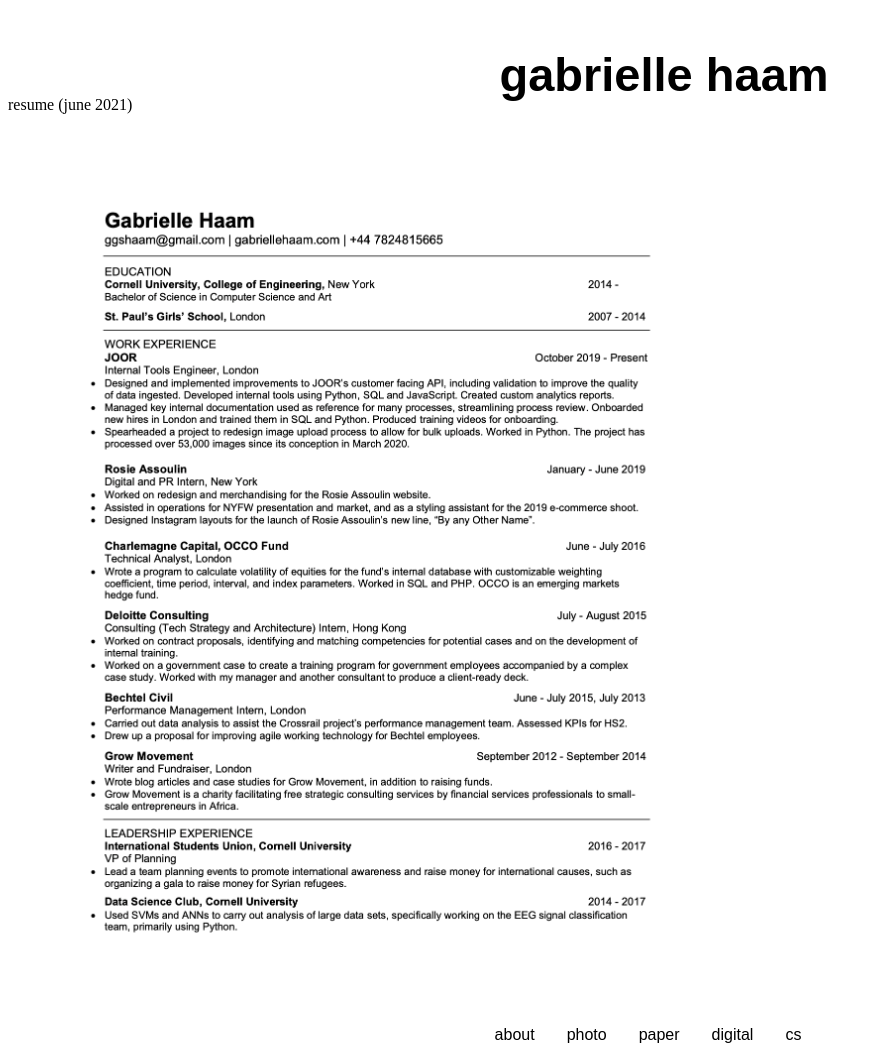
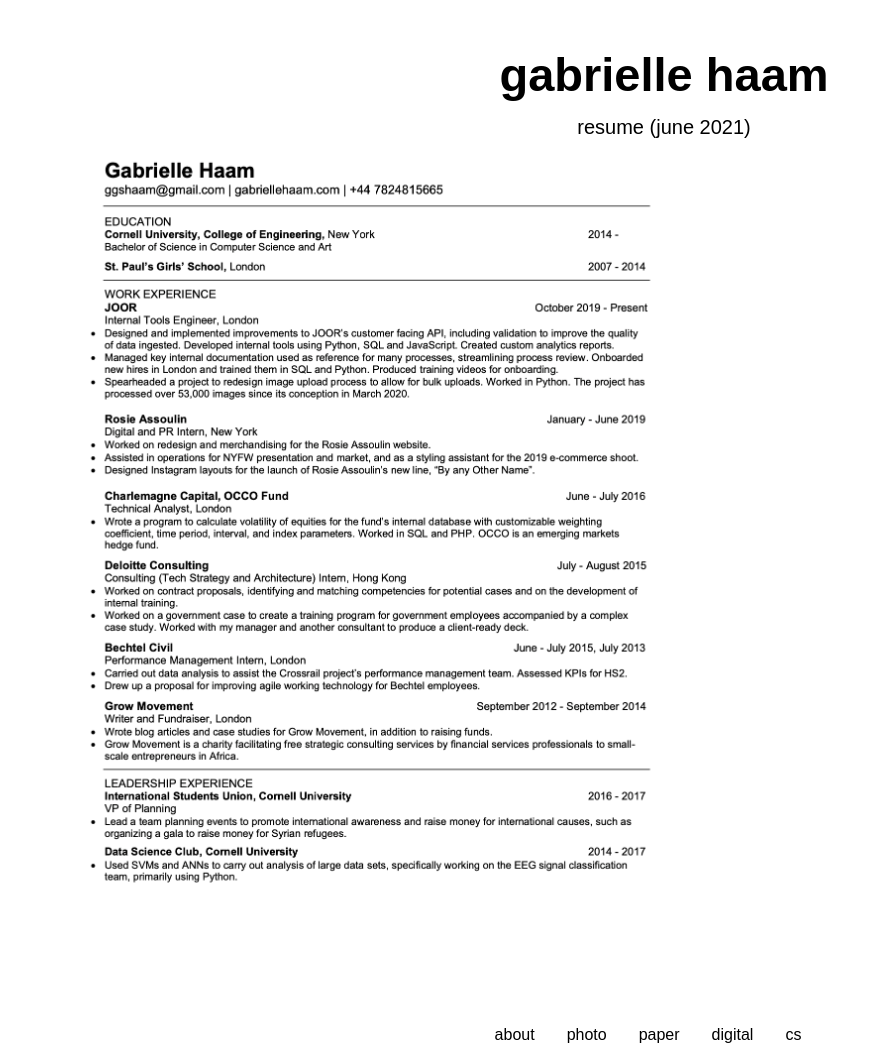
Before and after one commit to gabriellehaam/gabriellehaam.github.io, a Jekyll site: the page built from assets/resume.html, in a window 1280 px wide and 1060 px high. Shown: the whole window, without its empty margins (0-881 px from the left). Built offline with Jekyll 4.4.1, drawn with Linux system fonts in a browser that asks for light colours.

Commit message:
Update resume.html

```diff
--- a/assets/resume.html
+++ b/assets/resume.html
@@ -19,11 +19,12 @@
 <br>
 <br>
 <br>
-<p class=maintext >
+<div class=maintext >
+<p>
   resume (june 2021)
 </p>
+</div>
 
 <div>
   <img class=gallery_img src="/assets/resumepng.png">
 </div>
-</div>
```
